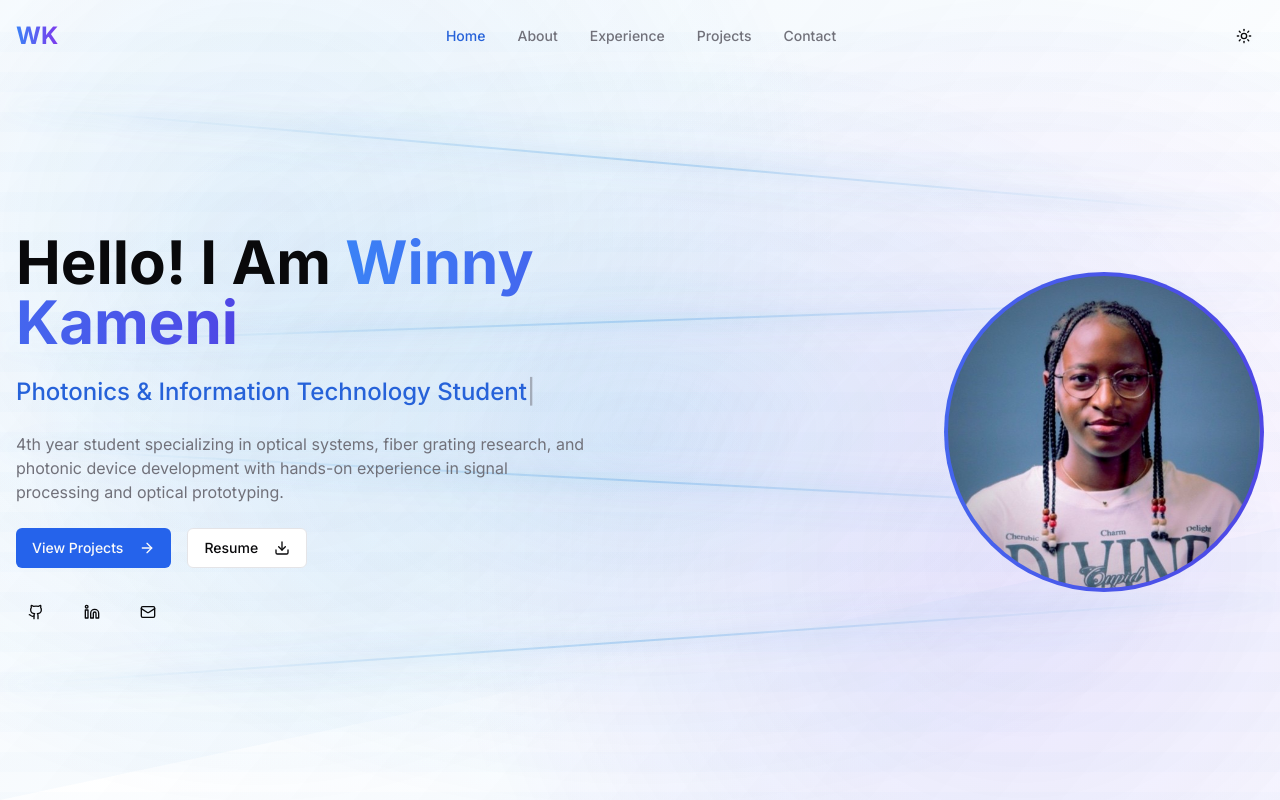
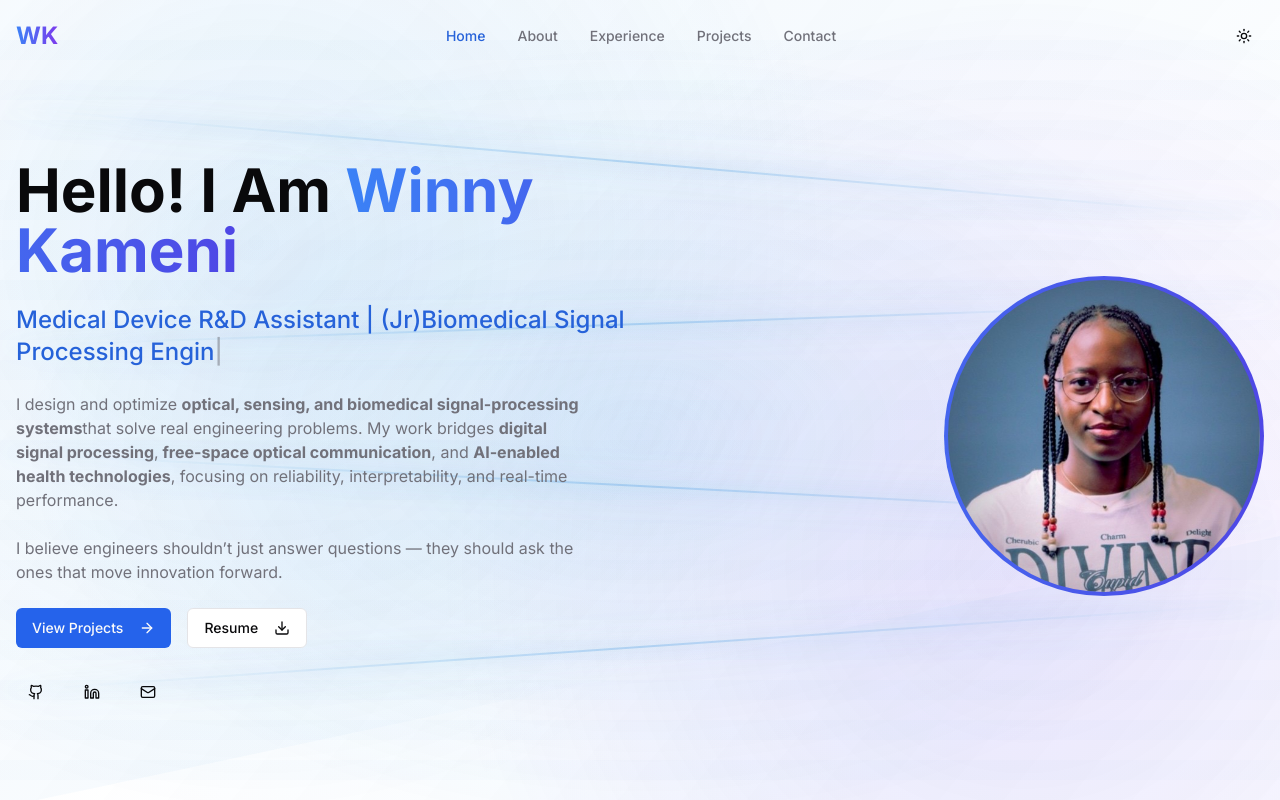
Before and after one commit to Winnymiles/winny-portfolio--1-, a Next.js app: page / in a window 1280 px wide. Shown: the top 800 px of the page. Built offline with nearby package versions, Linux system fonts and the light colour scheme.

Commit message:
Revise hero section text for new position
Updated the hero section text to reflect a new role and responsibilities in biomedical engineering.

```diff
--- a/components/hero-section.tsx
+++ b/components/hero-section.tsx
@@ -8,7 +8,7 @@ import { motion } from "framer-motion"
 
 export function HeroSection() {
   const [typedText, setTypedText] = useState("")
-  const fullText = "Photonics & Information Technology Student"
+  const fullText = "Medical Device R&D Assistant | (Jr)Biomedical Signal Processing Engineer"
   const typingSpeed = 100
 
   useEffect(() => {
@@ -62,8 +62,13 @@ export function HeroSection() {
             transition={{ duration: 0.5, delay: 0.4 }}
             className="text-muted-foreground max-w-xl mx-auto md:mx-0"
           >
-            4th year student specializing in optical systems, fiber grating research, and photonic device development with hands-on
-            experience in signal processing and optical prototyping.
+       I design and optimize <strong>optical, sensing, and biomedical signal-processing systems</strong>
+            that solve real engineering problems. My work bridges <strong>digital signal processing</strong>,
+            <strong> free-space optical communication</strong>, and <strong>AI-enabled health technologies</strong>,
+            focusing on reliability, interpretability, and real-time performance.
+            <br /><br />
+            I believe engineers shouldn’t just answer questions — they should ask the ones that move
+            innovation forward.
           </motion.p>
 
           <motion.div
```
